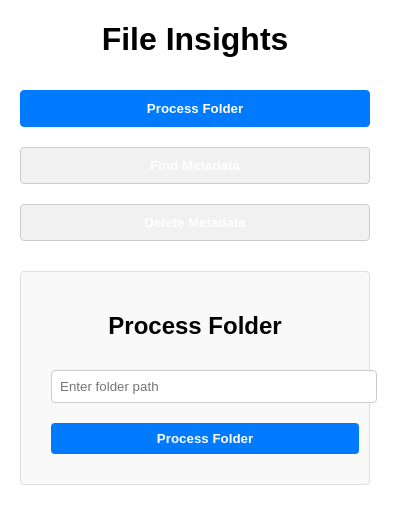
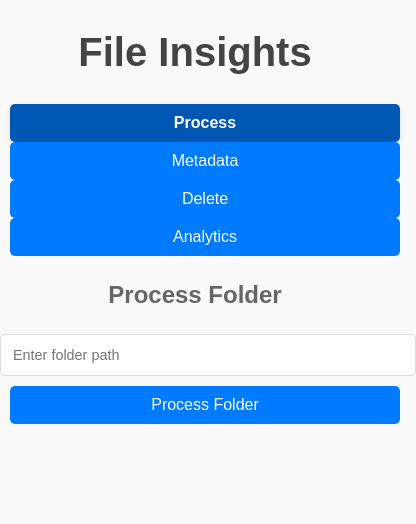
Before and after one commit to anandreddy86/fileinsights-ui, a React (Create React App) app: page / in a window 390 px wide. Shown: the top 524 px of the page, 416 px wide, since content can reach past the window. Built offline with nearby package versions, Linux system fonts and the light colour scheme.

Commit message:
Added Analytics UI tab

```diff
--- a/package.json
+++ b/package.json
@@ -4,10 +4,12 @@
   "private": true,
   "dependencies": {
     "axios": "^1.7.9",
+    "chart.js": "^3.9.1",
     "cra-template": "1.2.0",
     "react": "^18.2.0",
+    "react-chartjs-2": "^5.3.0",
     "react-dom": "^18.2.0",
-    "react-scripts": "^5.0.1",
+    "react-scripts": "^3.0.1",
     "web-vitals": "^4.2.4"
   },
   "scripts": {
@@ -35,6 +37,8 @@
     ]
   },
   "devDependencies": {
+    "@babel/plugin-proposal-class-properties": "^7.18.6",
+    "@babel/plugin-proposal-private-methods": "^7.18.6",
     "@babel/plugin-proposal-private-property-in-object": "^7.21.11"
   }
 }
--- a/src/App.css
+++ b/src/App.css
@@ -1,151 +1,174 @@
-.App {
+/* General Styles */
+body {
   font-family: Arial, sans-serif;
-  margin: 20px;
-  text-align: center;
+  margin: 0;
+  padding: 0;
+  background-color: #f9f9f9;
+  color: #333;
+  line-height: 1.6;
 }
 
-input {
-  margin: 10px;
-  padding: 8px;
-  width: 300px;
-  border-radius: 4px;
-  border: 1px solid #ccc;
-  transition: border-color 0.3s ease;
+h1 {
+  text-align: center;
+  margin: 20px 0;
+  font-size: 2.5rem;
+  color: #444;
 }
 
-input:focus {
-  border-color: #007bff;
-  outline: none;
+h2 {
+  font-size: 2rem;
+  margin: 20px 0;
+  text-align: center;
+  color: #555;
 }
 
+h3 {
+  font-size: 1.5rem;
+  margin: 20px 0;
+  text-align: center;
+  color: #666;
+}
+
+.container {
+  max-width: 1200px;
+  margin: 0 auto;
+  padding: 20px;
+  box-sizing: border-box;
+}
+
+/* Navigation Tabs */
 button {
-  padding: 8px 16px;
-  margin: 10px;
-  cursor: pointer;
-  border-radius: 4px;
+  padding: 10px 20px;
+  margin: 0 10px;
   border: none;
+  border-radius: 5px;
+  font-size: 1rem;
   background-color: #007bff;
   color: white;
-  font-weight: bold;
-  transition: background-color 0.3s ease, transform 0.3s ease;
+  cursor: pointer;
+  transition: background-color 0.3s ease, transform 0.2s ease;
 }
 
-button:disabled {
-  opacity: 0.6;
-  cursor: not-allowed;
-  background-color: #ccc;
+button:hover {
+  background-color: #0056b3;
+  transform: translateY(-2px);
 }
 
-button:hover:not(:disabled) {
+button.active {
   background-color: #0056b3;
-  transform: scale(1.05);
+  font-weight: bold;
+  box-shadow: 0 4px 6px rgba(0, 0, 0, 0.1);
 }
 
-.tabs {
+/* Input Field */
+input[type="text"],
+input[type="search"] {
+  width: 80%;
+  padding: 12px;
+  margin: 10px auto;
+  border-radius: 5px;
+  border: 1px solid #ddd;
+  font-size: 1rem;
+  display: block;
+  max-width: 600px;
+}
+
+/* Aligning the radio buttons */
+.metadata-options {
   display: flex;
-  justify-content: center;
+  justify-content: space-evenly;
   margin-bottom: 20px;
 }
 
-.tab {
-  background-color: #f1f1f1;
-  border: 1px solid #ccc;
-  padding: 10px 20px;
-  cursor: pointer;
-  font-weight: bold;
-  border-radius: 4px;
-  transition: background-color 0.3s ease, transform 0.3s ease;
+.metadata-options label {
+  font-size: 1rem;
 }
 
-.tab.active {
-  background-color: #007bff;
-  color: white;
-  border: 1px solid #007bff;
+/* Table Styles */
+table {
+  width: 100%;
+  border-collapse: collapse;
+  margin-top: 20px;
 }
 
-.tab:hover {
-  background-color: #f0f0f0;
-  transform: scale(1.05);
+table, th, td {
+  border: 1px solid #ddd;
 }
 
-.tab-content {
-  border: 1px solid #ddd;
-  padding: 20px;
-  border-radius: 4px;
+th, td {
+  padding: 12px;
+  text-align: left;
+  font-size: 1rem;
+}
+
+th {
+  background-color: #f4f4f4;
+  color: #333;
+}
+
+tr:nth-child(even) {
   background-color: #f9f9f9;
 }
 
-.error {
-  color: red;
-  margin-top: 10px;
-  font-size: 14px;
+tr:hover {
+  background-color: #e9ecef;
 }
 
-table {
-  width: 100%;
-  margin-top: 20px;
-  border-collapse: collapse;
-  text-align: left;
-  box-shadow: 0 4px 8px rgba(0, 0, 0, 0.1);
-}
-
-table th,
-table td {
-  padding: 12px;
-  border: 1px solid #ddd;
-}
-
-table th {
-  background-color: #f4f4f4;
-  font-weight: bold;
-}
-
-table td {
-  font-size: 14px;
-}
-
-table tr:hover {
-  background-color: #f1f1f1;
-}
-
-table td {
-  word-break: break-word;
-}
-
+/* Responsive Table */
 @media (max-width: 768px) {
-  input {
-    width: 80%;
+  table {
+    font-size: 0.9rem;
   }
 
-  button {
-    width: 80%;
+  th, td {
+    padding: 8px;
   }
 
-  table {
-    font-size: 12px;
-    overflow-x: auto;
-  }
-
-  table th, table td {
-    padding: 8px;
-  }
-}
-
-@media (max-width: 480px) {
-  input {
+  input[type="text"],
+  input[type="search"] {
+    font-size: 0.9rem;
     width: 100%;
   }
 
   button {
+    font-size: 1rem;
     width: 100%;
   }
+}
 
-  .tabs {
-    flex-direction: column;
-    align-items: center;
-  }
+/* Chart Styling */
+canvas {
+  max-width: 100%;
+  margin: 20px auto;
+}
 
-  .tab {
-    margin-bottom: 10px;
+/* Responsive Design for Charts */
+@media (max-width: 768px) {
+  canvas {
+    max-width: 95%;
+    height: auto;
   }
 }
+
+/* Footer */
+footer {
+  text-align: center;
+  padding: 10px 0;
+  background-color: #007bff;
+  color: white;
+  position: fixed;
+  width: 100%;
+  bottom: 0;
+  font-size: 0.9rem;
+}
+
+/* Accessibility Enhancements */
+button:focus {
+  outline: 2px solid #0056b3;
+  outline-offset: 2px;
+}
+
+input:focus {
+  outline: 2px solid #007bff;
+  outline-offset: 2px;
+}
--- a/src/App.js
+++ b/src/App.js
@@ -1,292 +1,334 @@
-import React, { useState, useEffect } from "react";
+import React, { useState, useEffect, useCallback } from "react";
 import axios from "axios";
-import './App.css';
+import { Pie, Bar } from "react-chartjs-2";
+import { Chart as ChartJS, CategoryScale, LinearScale, BarElement, ArcElement, Title, Tooltip, Legend } from 'chart.js';
+import "./App.css";
+
+// Register necessary Chart.js components
+ChartJS.register(
+  CategoryScale,
+  LinearScale,
+  BarElement,
+  ArcElement, // Register ArcElement for pie charts
+  Title,
+  Tooltip,
+  Legend
+);
 
 function App() {
   const [activeTab, setActiveTab] = useState("process");
   const [folderPath, setFolderPath] = useState("");
-  const [fetchPath, setFetchPath] = useState(""); // Path input for Find Metadata
-  const [deletePath, setDeletePath] = useState(""); // Path input for Delete Metadata
+  const [fetchPath, setFetchPath] = useState("");
+  const [deletePath, setDeletePath] = useState("");
   const [metadataType, setMetadataType] = useState("basic");
   const [metadata, setMetadata] = useState([]);
+  const [fileAgeData, setFileAgeData] = useState({});
+  const [fileTypeData, setFileTypeData] = useState({});
   const [loading, setLoading] = useState(false);
   const [error, setError] = useState("");
   const [successMessage, setSuccessMessage] = useState("");
+  const [expandedRows, setExpandedRows] = useState([]);
 
-  // Handle folder path input change for "Process Folder"
-  const handleFolderPathChange = (e) => setFolderPath(e.target.value);
+  const fetchAnalyticsData = useCallback(async () => {
+    setLoading(true);
+    resetStates();
+    try {
+      const ageResponse = await axios.get("http://localhost:8080/api/analytics/by-age");
+      const typeResponse = await axios.get("http://localhost:8080/api/analytics/by-type");
+      setFileAgeData(ageResponse.data);
+      setFileTypeData(typeResponse.data);
+    } catch (err) {
+      setError("Error fetching analytics data.");
+    } finally {
+      setLoading(false);
+    }
+  }, []);
 
-  // Handle folder path input change for "Find Metadata"
-  const handleFetchPathChange = (e) => setFetchPath(e.target.value);
+  useEffect(() => {
+    if (activeTab === "analytics") {
+      fetchAnalyticsData();
+    } else {
+      resetStates();
+    }
+  }, [activeTab, fetchAnalyticsData]);
 
-  // Handle folder path input change for "Delete Metadata"
-  const handleDeletePathChange = (e) => setDeletePath(e.target.value);
+  const resetStates = () => {
+    setMetadata([]);
+    setError("");
+    setSuccessMessage("");
+    setFileAgeData({});
+    setFileTypeData({});
+  };
 
-  // Reset metadata when changing between Basic and Advanced metadata types
-  useEffect(() => {
-    setMetadata([]); // Clear metadata when changing tab
-  }, [metadataType]);
-
-  // API call to process the folder
   const processFolder = async () => {
     setLoading(true);
-    setError("");
-    setSuccessMessage("");
+    resetStates();
     try {
-      const response = await axios.post('http://localhost:8080/api/files/process', null, {
-        params: { folderPath }
+      const response = await axios.post("http://localhost:8080/api/files/process", null, {
+        params: { folderPath },
       });
-      if (response.status === 200) {
-        setSuccessMessage("Folder processed successfully!");
-      }
+      setSuccessMessage(response.data.message || "Folder processed successfully!");
     } catch (err) {
-      setError("Error processing folder.");
+      setError(err.response?.data?.message || "Error processing folder.");
+    } finally {
+      setLoading(false);
     }
-    setLoading(false);
   };
 
-  // API call to get metadata for the specified path and type
   const fetchMetadata = async () => {
     setLoading(true);
-    setError("");
-    setSuccessMessage("");
-    setMetadata([]);
+    resetStates(); // Clear metadata and reset state
     try {
-      if (!fetchPath) {
-        setError("Please enter a folder path to fetch metadata.");
-        setLoading(false);
-        return;
-      }
-      const response = await axios.get('http://localhost:8080/api/files/metadata', {
-        params: { folderPath: fetchPath, type: metadataType }
+      if (!fetchPath) throw new Error("Path is required.");
+      const response = await axios.get("http://localhost:8080/api/files/metadata", {
+        params: { folderPath: fetchPath, type: metadataType },
       });
-
-      console.log("Raw Backend Response:", response.data);
-
-      // Handling Basic Metadata
-      if (metadataType === "basic") {
-        if (response.data && response.data.length > 0) {
-          const mappedMetadata = response.data.map((file) => ({
-            fileName: file.name || "Unknown File",
-            filePath: file.path || "Unknown Path",
-            size: file.size ? `${file.size} bytes` : "Unknown Size",
-            ctime: file.ctime ? new Date(file.ctime).toLocaleString() : "N/A",
-            mtime: file.mtime ? new Date(file.mtime).toLocaleString() : "N/A",
-            atime: file.atime ? new Date(file.atime).toLocaleString() : "N/A",
-          }));
-          setMetadata(mappedMetadata);
-        } else {
-          setError("No basic metadata found for the specified folder path.");
-        }
-      }
-
-      // Handling Advanced Metadata
-      if (metadataType === "advanced") {
-        if (response.data && response.data.length > 0) {
-          const mappedMetadata = response.data.map((file) => ({
-            fileName: file.fileName || "Unknown File",
-            filePath: file.filePath || "Unknown Path",
-            metadataMap: file.metadataMap || {}, // Include metadata map for advanced metadata
-          }));
-          setMetadata(mappedMetadata);
-        } else {
-          setError("No advanced metadata found for the specified folder path.");
-        }
-      }
+      setMetadata(response.data);
     } catch (err) {
-      setError("Error fetching metadata.");
+      setError(err.response?.data?.message || "Error fetching metadata.");
+    } finally {
+      setLoading(false);
     }
-    setLoading(false);
   };
 
-  // API call to delete metadata for the specified folder
   const deleteMetadata = async () => {
     setLoading(true);
-    setError("");
-    setSuccessMessage("");
+    resetStates();
     try {
-      if (!deletePath) {
-        setError("Please enter a folder path to delete metadata.");
-        setLoading(false);
-        return;
-      }
-      const response = await axios.delete('http://localhost:8080/api/files/reset-index', {
-        params: { folderPath: deletePath }
+      if (!deletePath) throw new Error("Path is required.");
+      await axios.delete("http://localhost:8080/api/files/reset-index", {
+        params: { folderPath: deletePath },
       });
-      if (response.status === 200) {
-        setSuccessMessage("Metadata deleted successfully!");
-      }
+      setSuccessMessage("Metadata deleted successfully!");
     } catch (err) {
-      console.error("Error deleting metadata:", err.response || err);
-      if (err.response && err.response.status === 500) {
-        setError(
-          `Error deleting metadata. Server responded with: ${
-            err.response.data || "Internal Server Error"
-          }`
-        );
-      } else {
-        setError("Error deleting metadata. Please check the folder path and try again.");
-      }
+      setError(err.response?.data?.message || "Error deleting metadata.");
+    } finally {
+      setLoading(false);
     }
-    setLoading(false);
   };
+
+  const toggleRow = (index) => {
+    setExpandedRows(prev =>
+      prev.includes(index) ? prev.filter(i => i !== index) : [...prev, index]
+    );
+  };
+
+  const renderBasicMetadataTable = () => {
+    return (
+      <table>
+        <thead>
+          <tr>
+            <th>ID</th>
+            <th>File Path</th>
+            <th>File Name</th>
+            <th>Size</th>
+            <th>Created Time</th>
+            <th>Modified Time</th>
+            <th>Access Time</th>
+          </tr>
+        </thead>
+        <tbody>
+          {metadata.map((item, index) => (
+            <tr key={index}>
+              <td>{item.id}</td>
+              <td>{item.path}</td> {/* File Path */}
+              <td>{item.name}</td> {/* File Name */}
+              <td>{item.size}</td>
+              <td>{item.ctime}</td>
+              <td>{item.mtime}</td>
+              <td>{item.atime}</td>
+            </tr>
+          ))}
+        </tbody>
+      </table>
+    );
+  };
+
+  const renderAdvancedMetadataTable = () => {
+    return (
+      <table>
+        <thead>
+          <tr>
+            <th>File Name</th>
+            <th>Metadata</th>
+          </tr>
+        </thead>
+        <tbody>
+          {metadata.map((item, index) => (
+            <React.Fragment key={index}>
+              <tr>
+                <td>{item.fileName}</td> {/* Elasticsearch filename */}
+                <td>
+                  <button onClick={() => toggleRow(index)}>
+                    {expandedRows.includes(index) ? "Hide Metadata" : "View Metadata"}
+                  </button>
+                </td>
+              </tr>
+              {expandedRows.includes(index) && (
+                <tr>
+                  <td colSpan="2">
+                    <div style={{ whiteSpace: "pre-wrap", wordBreak: "break-word" }}>
+                      {Object.entries(item.metadataMap).map(([key, value]) => (
+                        <div key={key}><strong>{key}:</strong> {value}</div>
+                      ))}
+                    </div>
+                  </td>
+                </tr>
+              )}
+            </React.Fragment>
+          ))}
+        </tbody>
+      </table>
+    );
+  };
+
+  const renderPieChart = (data, label) => (
+    <Pie
+      data={{
+        labels: Object.keys(data),
+        datasets: [
+          {
+            data: Object.values(data),
+            backgroundColor: ["#FF6384", "#36A2EB", "#FFCE56"],
+          },
+        ],
+      }}
+      options={{
+        responsive: true,
+        plugins: {
+          legend: {
+            position: "top",
+          },
+        },
+      }}
+    />
+  );
+
+  const renderBarChart = (data, label) => (
+    <Bar
+      data={{
+        labels: Object.keys(data),
+        datasets: [
+          {
+            label,
+            data: Object.values(data),
+            backgroundColor: "#36A2EB",
+          },
+        ],
+      }}
+      options={{
+        responsive: true,
+        plugins: {
+          legend: {
+            display: false,
+          },
+        },
+      }}
+    />
+  );
 
   return (
     <div className="App">
       <h1>File Insights</h1>
-
-      {/* Tabs Navigation */}
       <div className="tabs">
-        <button
-          className={`tab ${activeTab === "process" ? "active" : ""}`}
-          onClick={() => setActiveTab("process")}
-        >
-          Process Folder
-        </button>
-        <button
-          className={`tab ${activeTab === "metadata" ? "active" : ""}`}
-          onClick={() => setActiveTab("metadata")}
-        >
-          Find Metadata
-        </button>
-        <button
-          className={`tab ${activeTab === "delete" ? "active" : ""}`}
-          onClick={() => setActiveTab("delete")}
-        >
-          Delete Metadata
-        </button>
+        {["process", "metadata", "delete", "analytics"].map((tab) => (
+          <button
+            key={tab}
+            className={`tab ${activeTab === tab ? "active" : ""}`}
+            onClick={() => setActiveTab(tab)}
+          >
+            {tab.charAt(0).toUpperCase() + tab.slice(1)}
+          </button>
+        ))}
       </div>
-
-      {/* Tab Content */}
       <div className="tab-content">
-        {/* Process Folder Tab */}
         {activeTab === "process" && (
           <div>
-            <h2>Process Folder</h2>
+            <h3>Process Folder</h3>
             <input
               type="text"
+              placeholder="Enter folder path"
               value={folderPath}
-              onChange={handleFolderPathChange}
-              placeholder="Enter folder path"
+              onChange={(e) => setFolderPath(e.target.value)}
             />
             <button onClick={processFolder} disabled={loading}>
               {loading ? "Processing..." : "Process Folder"}
             </button>
-            {successMessage && <div className="success">{successMessage}</div>}
-            {error && <div className="error">{error}</div>}
           </div>
         )}
-
-        {/* Find Metadata Tab */}
         {activeTab === "metadata" && (
           <div>
-            <h2>Find Metadata</h2>
+            <h3>Find Metadata</h3>
             <input
               type="text"
+              placeholder="Enter path to fetch metadata"
               value={fetchPath}
-              onChange={handleFetchPathChange}
-              placeholder="Enter folder path to find metadata"
+              onChange={(e) => setFetchPath(e.target.value)}
             />
             <div>
               <label>
                 <input
                   type="radio"
+                  name="metadataType"
                   value="basic"
                   checked={metadataType === "basic"}
                   onChange={() => setMetadataType("basic")}
                 />
-                Basic Metadata (MySQL)
+                Basic Metadata
               </label>
               <label>
                 <input
                   type="radio"
+                  name="metadataType"
                   value="advanced"
                   checked={metadataType === "advanced"}
                   onChange={() => setMetadataType("advanced")}
                 />
-                Advanced Metadata (Elasticsearch)
+                Advanced Metadata
               </label>
             </div>
             <button onClick={fetchMetadata} disabled={loading}>
               {loading ? "Fetching..." : "Find Metadata"}
             </button>
-            {error && <div className="error">{error}</div>}
-            {successMessage && <div className="success">{successMessage}</div>}
-
-            {/* Render Metadata Table */}
-            {metadata.length > 0 && (
-              <div>
-                <h3>{metadataType === "basic" ? "Basic Metadata" : "Advanced Metadata"}</h3>
-                <table className="metadata-table">
-                  <thead>
-                    <tr>
-                      <th>File Name</th>
-                      <th>File Path</th>
-                      {metadataType === "basic" && (
-                        <>
-                          <th>Size</th>
-                          <th>Created</th>
-                          <th>Modified</th>
-                          <th>Accessed</th>
-                        </>
-                      )}
-                      {metadataType === "advanced" && <th>Metadata</th>}
-                    </tr>
-                  </thead>
-                  <tbody>
-                    {metadata.map((file, index) => (
-                      <tr key={index}>
-                        <td>{file.fileName || file.name || "Unknown File"}</td>
-                        <td>{file.filePath || file.path || "Unknown Path"}</td>
-                        {metadataType === "basic" && (
-                          <>
-                            <td>{file.size}</td>
-                            <td>{file.ctime}</td>
-                            <td>{file.mtime}</td>
-                            <td>{file.atime}</td>
-                          </>
-                        )}
-                        {metadataType === "advanced" && (
-                          <td>
-                            {file.metadataMap && Object.keys(file.metadataMap).length > 0 ? (
-                              <ul>
-                                {Object.entries(file.metadataMap).map(([key, value], idx) => (
-                                  <li key={idx}>
-                                    <strong>{key}:</strong> {value || "N/A"}
-                                  </li>
-                                ))}
-                              </ul>
-                            ) : (
-                              "No metadata available"
-                            )}
-                          </td>
-                        )}
-                      </tr>
-                    ))}
-                  </tbody>
-                </table>
-              </div>
+            {metadata.length > 0 ? (
+              metadataType === "basic" ? renderBasicMetadataTable() : renderAdvancedMetadataTable()
+            ) : (
+              <p>No metadata available.</p>
             )}
           </div>
         )}
-
-        {/* Delete Metadata Tab */}
         {activeTab === "delete" && (
           <div>
-            <h2>Delete Metadata</h2>
+            <h3>Delete Metadata</h3>
             <input
               type="text"
+              placeholder="Enter path to delete metadata"
               value={deletePath}
-              onChange={handleDeletePathChange}
-              placeholder="Enter folder path to delete metadata"
+              onChange={(e) => setDeletePath(e.target.value)}
             />
             <button onClick={deleteMetadata} disabled={loading}>
               {loading ? "Deleting..." : "Delete Metadata"}
             </button>
-            {successMessage && <div className="success">{successMessage}</div>}
-            {error && <div className="error">{error}</div>}
           </div>
         )}
+        {activeTab === "analytics" && (
+          <div>
+            <h3>File Age Distribution</h3>
+            {Object.keys(fileAgeData).length > 0 ? (
+              renderBarChart(fileAgeData, "File Age")
+            ) : (
+              <p>No data available for File Age</p>
+            )}
+            <h3>File Type Distribution</h3>
+            {Object.keys(fileTypeData).length > 0 ? (
+              renderPieChart(fileTypeData, "File Types")
+            ) : (
+              <p>No data available for File Types</p>
+            )}
+          </div>
+        )}
+        {successMessage && <p className="success">{successMessage}</p>}
+        {error && <p className="error">{error}</p>}
       </div>
     </div>
   );
```
Also changed, not shown: 1 other file (tests, documents, lock files or other folders).
